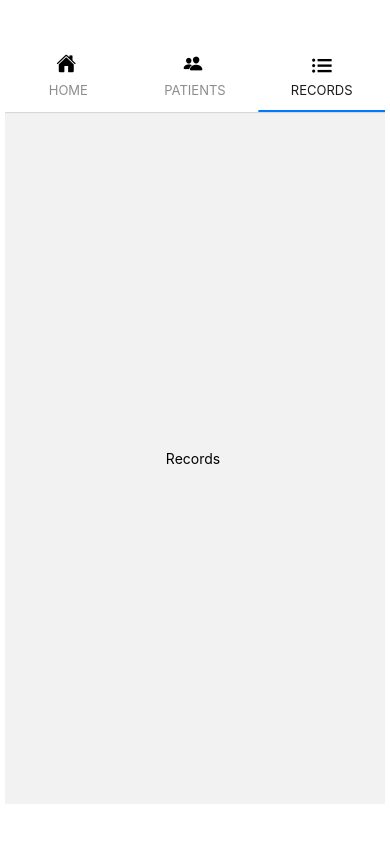
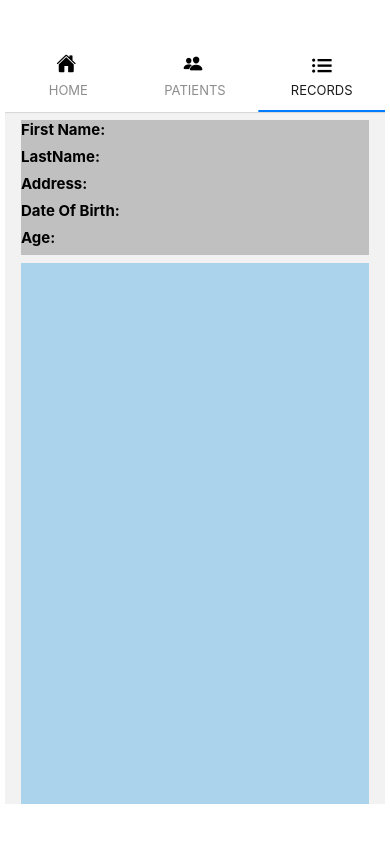
Before and after one commit to Shirinmansouri/PatientMobileApplication, a React Native app: screen /Records in a window 390 px wide. Built offline with nearby package versions, Linux system fonts and the light colour scheme.

Commit message:
done by Shirin

```diff
--- a/Screens/RecordsScreen.js
+++ b/Screens/RecordsScreen.js
@@ -1,6 +1,6 @@
 import React, { Component } from 'react'
-import { StyleSheet,TextInput,View, Text, TouchableHighlight } from 'react-native'
-
+import { StyleSheet,TextInput,View, Text, TouchableHighlight, FlatList } from 'react-native'
+import {GlobalStyles} from '../Style/Global';
 class  RecordsScreen extends Component {
    constructor(props){
      super(props);
@@ -15,21 +15,74 @@ class  RecordsScreen extends Component {
   }
 }
 
-/*class AddPatientRecords extends Component{
+class AddPatientRecords extends Component{
   constructor(props)
   {
     super(props);
+    this.state={
+      FirstName:props.FirstName,
+      LastName:props.LastName,
+      Age:props.Age,
+      Address:props.Address,
+      DateOfBirth:props.DateOfBirth,
+      PatientId: props.PatientId,
+    };
   }
+  handleFistName=(text)=>
+  {
+    this.setState({FirstName:text});
 
+  }
+  handleLastName=(text)=>{
+    this.setState({LastName:text});
+  }
+  handleAge=(text)=>{
+    this.setState({Age:text});
+  }
+  handleAddress=(text)=>{
+    this.setState({Address:text});
+  }
+  handleDateOfBirth=(text)=>{
+    this.setState({DateOfBirth:text});
+  }
   render()
   {
     return (
-<View style={styles.container}/>
+   <View style={GlobalStyles.container}>
+    <View style={[GlobalStyles.contentflex, {flex:1 ,backgroundColor: 'silver' ,
+    justifyContent:'flex-start' ,marginVertical:8}]} >
+     <View style={{flex: 4, flexDirection: 'row' }}>
+     <Text style={[GlobalStyles.titleText, {flex: 2 ,flexDirection:'column' }]}>First Name:</Text>
+     <Text style={[GlobalStyles.titleText , {flex: 1 ,flexDirection:'column'}]}>{this.state.FirstName}</Text>
+    </View>
+    <View style={{flex: 4, flexDirection: 'row' }}>
+    <Text style={[GlobalStyles.titleText, {flex: 1 ,flexDirection:'column' }]}>LastName:</Text>
+    <Text style={[GlobalStyles.titleText , {flex: 1 ,flexDirection:'column'}]}>{this.state.LastName}</Text>
+     </View>
+     <View style={{flex: 4, flexDirection: 'row' }}>
+     <Text style={[GlobalStyles.titleText, {flex: 1 ,flexDirection:'column' }]}>Address:</Text>
+     <Text style={[GlobalStyles.titleText , {flex: 1 ,flexDirection:'column'}]}>{this.state.Address}</Text>
+    </View>
+    <View style={{flex: 4, flexDirection: 'row' }}>
+    <Text style={[GlobalStyles.titleText, {flex: 2 ,flexDirection:'column' }]}>Date Of Birth:</Text>
+    <Text style={[GlobalStyles.titleText , {flex: 1 ,flexDirection:'column' }]}>{this.state.DateOfBirth}</Text>
+    </View>
+    <View style={{flex: 4, flexDirection: 'row' }}>
+    <Text style={[GlobalStyles.titleText, {flex: 2 ,flexDirection:'column' }]}>Age:</Text>
+    <Text style={[GlobalStyles.titleText , {flex: 1 ,flexDirection:'column' }]}>{this.state.Age}</Text>
+    </View>
+    </View>
+
+    <View style={[GlobalStyles.contentflex , {flex: 4 }]} />
+
+
+
+    </View>
     );
   }
 }
-*/
-export default RecordsScreen;
+
+export default AddPatientRecords;
 
 const styles=StyleSheet.create(
   {
--- a/Style/Global.js
+++ b/Style/Global.js
@@ -24,5 +24,9 @@ export const GlobalStyles=StyleSheet.create({
     fontWeight: "bold",
     alignSelf: "center",
     textTransform: "uppercase"
+  },
+  titleText :{
+    fontSize: 15,
+   fontWeight: "bold"
   }
 });
```
